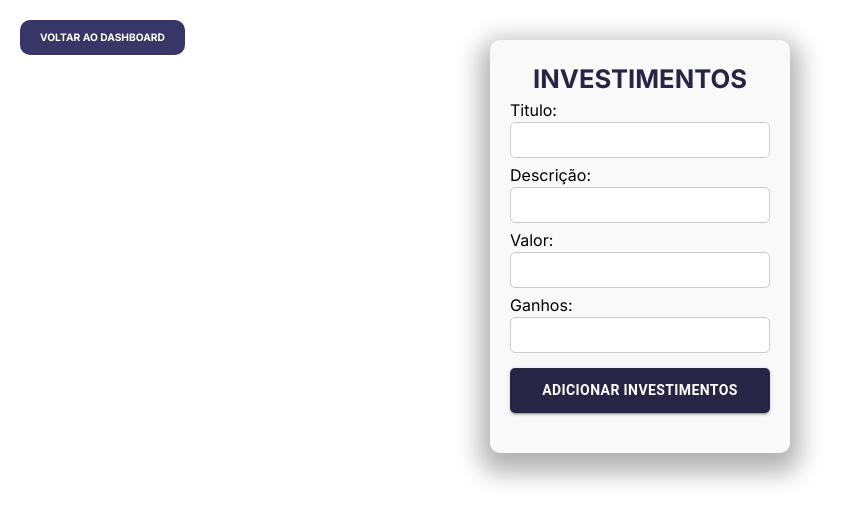
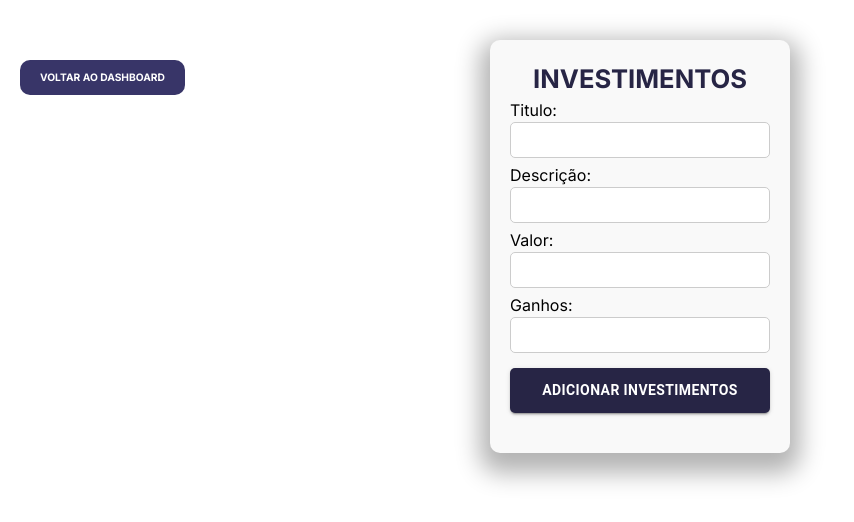
Before and after one commit to JonasRodri23/front-end-nextjs-organiza, a Next.js app: page /investimentos in a window 1280 px wide. Shown: the top 522 px of the page, without its empty margins (0-854 px from the left). Built offline with nearby package versions, Linux system fonts and the light colour scheme.

Commit message:
versão 1.0

```diff
--- a/src/pages/cadastro.js
+++ b/src/pages/cadastro.js
@@ -3,9 +3,9 @@ import Link from "next/link";
 import Image from "next/image";
 import Head from "next/head";
 
-import LoginCard from "../components/loginCard/LoginCard";
-import Input from "../components/button/Button";
-import Button from "../components/button/Button";
+import LoginCard from "@/components/loginCard/loginCard";
+import Input from "@/components/input/input";
+import Button from "@/components/button/button";
 
 import React, { useState } from "react";
 import { registerUser } from "../utils/localStorage";
--- a/src/styles/Investimentos.module.css
+++ b/src/styles/Investimentos.module.css
@@ -77,7 +77,7 @@
     position: absolute;
     top: -40px;
     left: 20px;
-    margin-top: 60px;
+    margin-top: 100px;
   }
 
   .backButton:hover {
```
Also changed, not shown: 1 other file (tests, documents, lock files or other folders).
